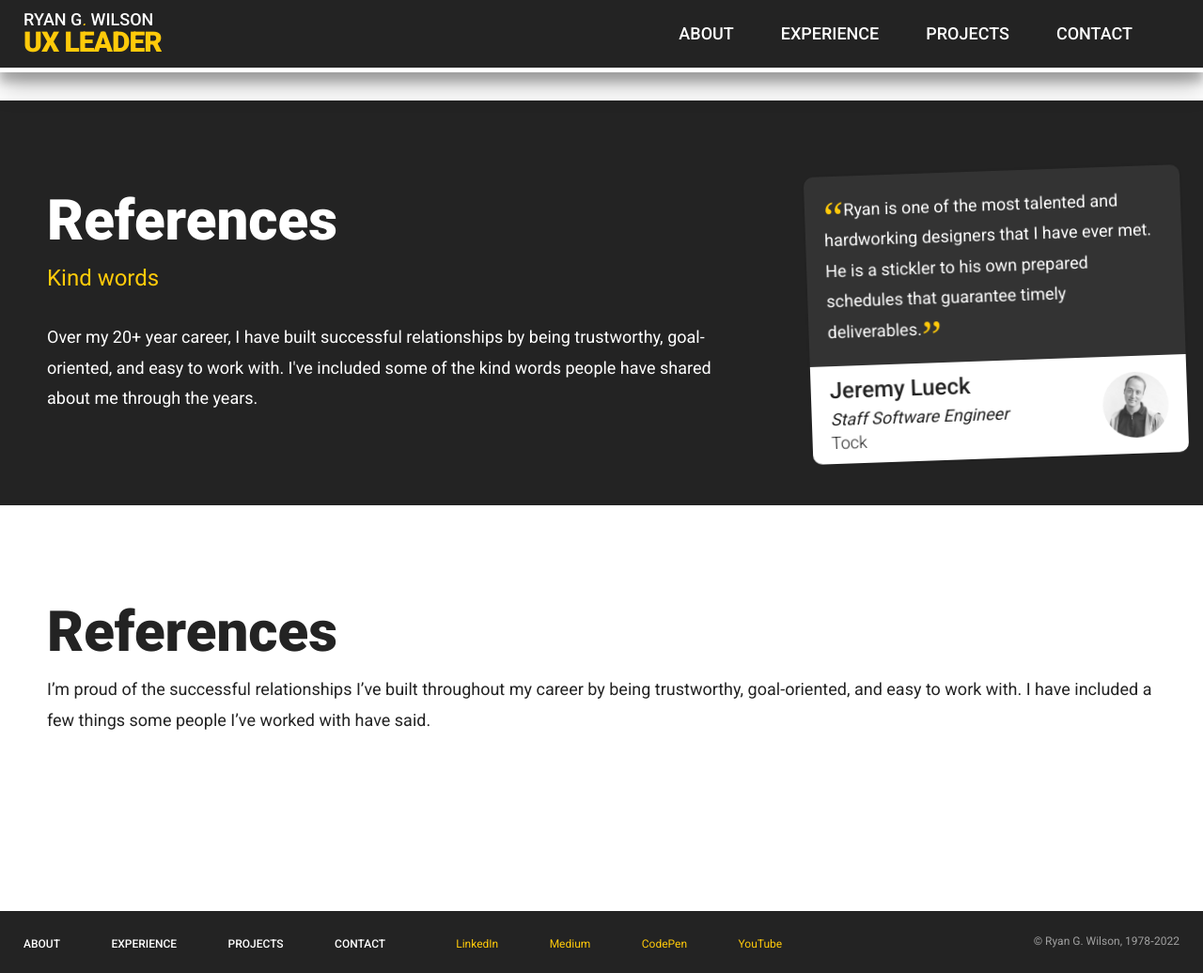
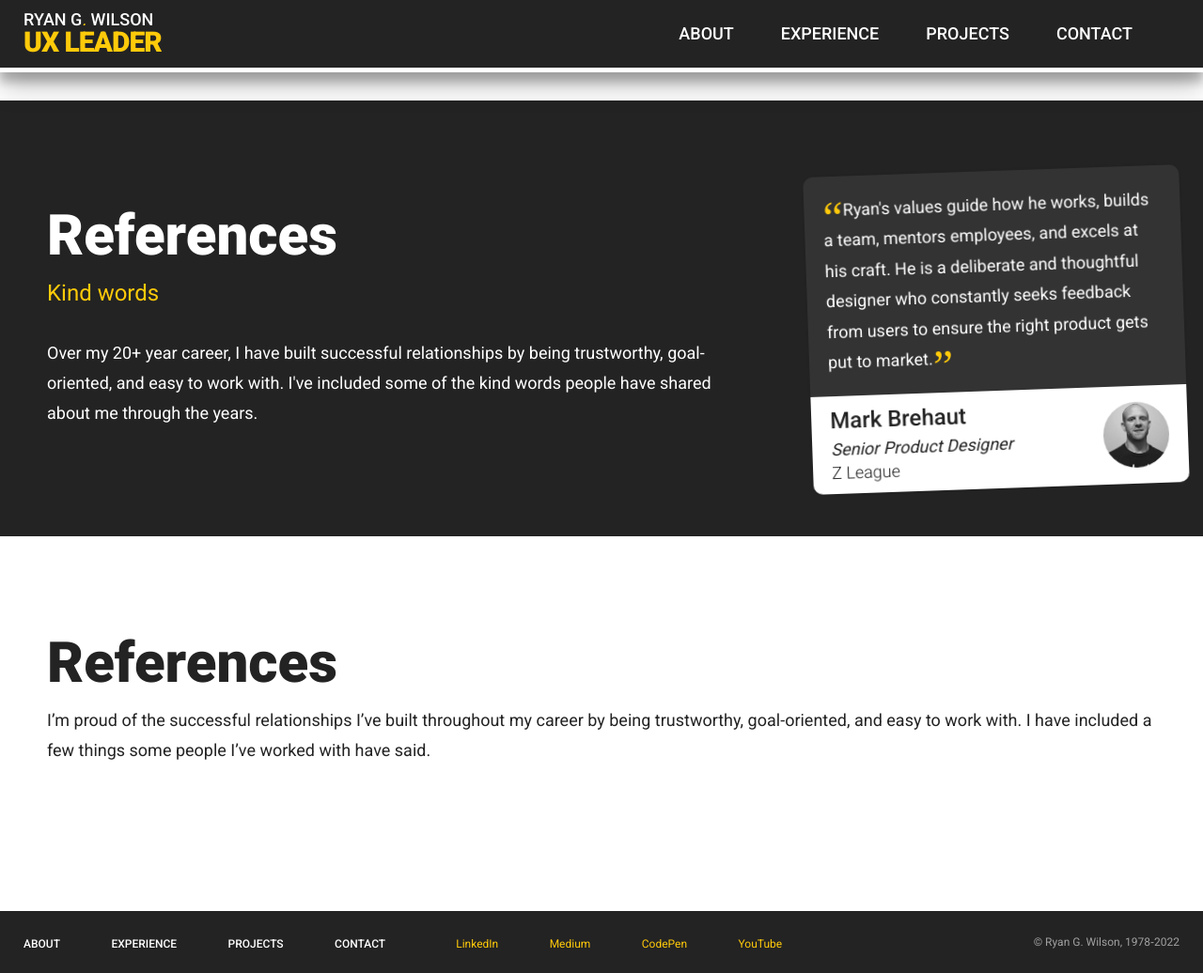
Before and after one commit to ryangwilson/ryangwilson.github.io, a Jekyll site: the page built from references.md, in a window 1280 px wide and 1036 px high. Shown: the whole window at 94% size. Built offline with Jekyll 4.4.1, drawn with Linux system fonts in a browser that asks for light colours; some web fonts are replaced; some of the changed lines change nothing that is shown.

Commit message:
adds only leadership testimonials at top section of about page

```diff
--- a/_includes/card-dark.html
+++ b/_includes/card-dark.html
@@ -10,7 +10,7 @@
   </div>
 
   <div class="card-container">
-    <a href="" target="_blank" class="reference-card single" testimonial>
+    <a href="" target="_blank" class="reference-card single" testimonial="topic:leadership">
       <q class="quote"></q>
       <div class="image-title">
         <picture>
--- a/assets/js/testimonials.js
+++ b/assets/js/testimonials.js
@@ -211,11 +211,11 @@
 
 function shuffleArray(array) {
   const arrayCopy = array.slice(0);
-  for (var i = array.length - 1; i > 0; i--) {
+  for (var i = arrayCopy.length - 1; i > 0; i--) {
       var j = Math.floor(Math.random() * (i + 1));
-      var temp = array[i];
-      array[i] = array[j];
-      array[j] = temp;
+      var temp = arrayCopy[i];
+      arrayCopy[i] = arrayCopy[j];
+      arrayCopy[j] = temp;
   }
   return arrayCopy;
 }
```
Also changed, not shown: 10 other files.
